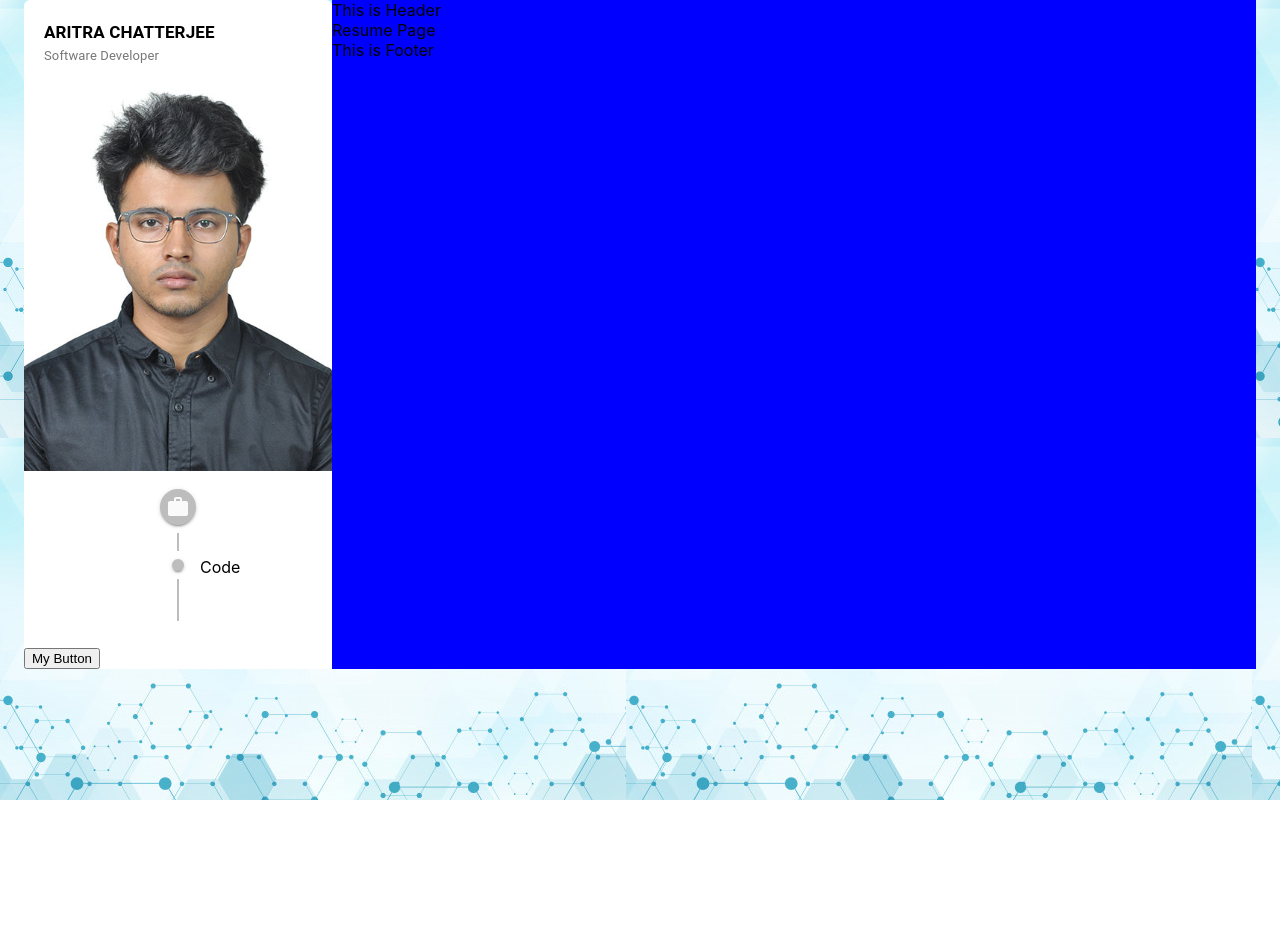
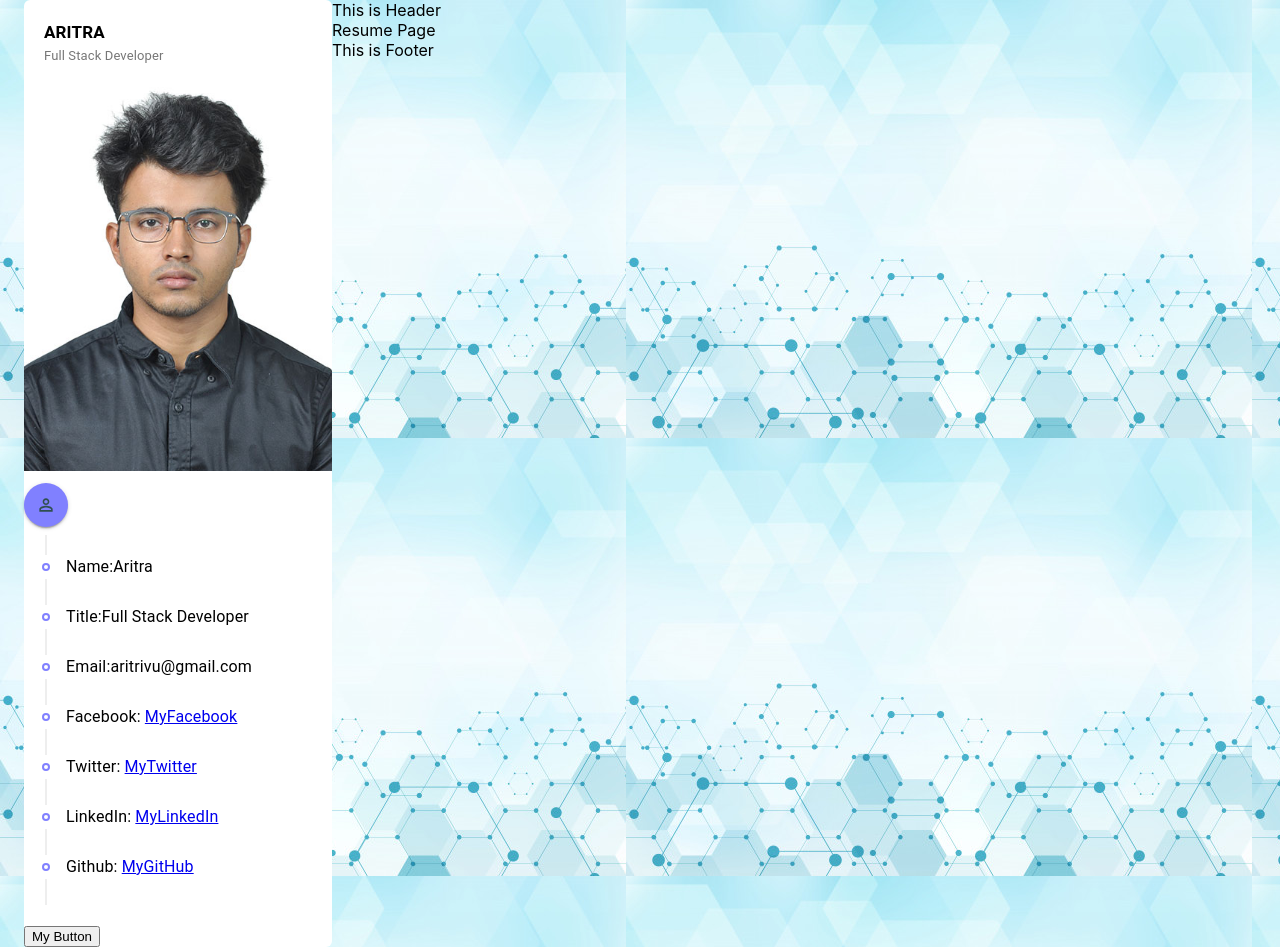
Before and after one commit to Aritra1296/Portfolio-Frontend, a React (Create React App) app: page / in a window 1280 px wide. Before the commit the page ends 800 px from the top, so only its background shows below. Built offline with nearby package versions, Linux system fonts and the light colour scheme.

Commit message:
Initial commit 2

```diff
--- a/src/App.css
+++ b/src/App.css
@@ -0,0 +1,3 @@
+:root{
+--main-color: #8080ff;
+}
--- a/src/App.js
+++ b/src/App.js
@@ -22,7 +22,7 @@
         >
           <Profile />
         </Grid>
-        <Grid item xs style={{ backgroundColor: 'blue' }}>
+        <Grid item xs >
           <Header />
           <Router>
             <Switch>
--- a/src/components/Profile/Profile.js
+++ b/src/components/Profile/Profile.js
@@ -1,22 +1,62 @@
 import React from 'react'
 import Typography from '@material-ui/core/Typography'
+import Timeline from '@material-ui/lab/Timeline'
+import TimelineItem from '@material-ui/lab/TimelineItem'
+import TimelineSeparator from '@material-ui/lab/TimelineSeparator'
+import TimelineConnector from '@material-ui/lab/TimelineConnector'
+import TimelineContent from '@material-ui/lab/TimelineContent'
+import TimelineDot from '@material-ui/lab/TimelineDot'
+import displayImage from '../../assets/images/displayImage.jpg'
+import CustomTimeline, { CustomTimelineSeparator } from '../Timeline/Timeline'
 import './Profile.css'
-import displayImage from '../../assets/images/displayImage.jpg'
-import CustomTimeline from '../Timeline/Timeline'
+import resumeData from '../../utils/resumeData'
+import PersonOutlineIcon from '@material-ui/icons/PersonOutline'
 
 const Profile = () => {
+  const CustomTimelineItem = ({ title, text, link }) => (
+    <TimelineItem>
+      <CustomTimelineSeparator />
+      <TimelineContent className='timeline_content'>
+        {link ? (
+          <Typography className='timelineItem_text'>
+            <span>{title}:</span>{' '}
+            <a href={link} target='_blank'>
+              {text}
+            </a>
+          </Typography>
+        ) : (
+          <Typography className='timelineItem_text'>
+            <span>{title}:</span>
+            {text}
+          </Typography>
+        )}
+      </TimelineContent>
+    </TimelineItem>
+  )
+
   return (
     <div className='profile container_shadow'>
       <div className='profile_name'>
-       <Typography className='name'>Aritra Chatterjee</Typography>
-       <Typography className='title'>Software Developer</Typography>
+        <Typography className='name'>{resumeData.name}</Typography>
+        <Typography className='title'>{resumeData.title}</Typography>
       </div>
       <figure className='profile_image'>
         <img src={displayImage} alt='' />
       </figure>
       <div className='profile_information'>
-       <CustomTimeline/>
-       <br/>
+        <CustomTimeline icon={<PersonOutlineIcon />}>
+          <CustomTimelineItem title='Name' text={resumeData.name} />
+          <CustomTimelineItem title='Title' text={resumeData.title} />
+          <CustomTimelineItem title='Email' text={resumeData.email} />
+          {Object.keys(resumeData.socials).map((key) => (
+            <CustomTimelineItem
+              title={key}
+              text={resumeData.socials[key].text}
+              link={resumeData.socials[key].link}
+            />
+          ))}
+        </CustomTimeline>
+        <br />
         <button>My Button</button>
       </div>
     </div>
--- a/src/components/Timeline/Timeline.css
+++ b/src/components/Timeline/Timeline.css
@@ -11,6 +11,32 @@
 .timeline .MuiTimelineItem-root {
   min-height: 0px;
 }
-.timeline .MuiTimelineItem-missingOppositeContent:before {
+.timeline .MuiTimelineItem-missingOppositeContent::before {
   display: none;
 }
+.timeline .timeline_dot_header {
+  color: black !important;
+  background-color: var(--main-color) !important;
+  font-size: small !important;
+  padding: 10px !important;
+}
+/* Remaining Items */
+.timeline .timeline_dot {
+  color: black !important;
+  border-color: var(--main-color) !important;
+  padding: 2px !important;
+}
+.timeline .MuiTimelineConnector-root {
+  background-color: #eee !important;
+}
+.timeline .timeline_dot_header > .MuiSvgIcon-root{
+  font-size: 20px;
+ color :darkslategray;
+}
+.timeline .separator_padding{
+  padding-left: 18px !important;
+}
+.timeline .timeline_content{
+  padding-top: 0px !important;
+  margin-bottom: 20px;
+}
--- a/src/components/Timeline/Timeline.js
+++ b/src/components/Timeline/Timeline.js
@@ -6,17 +6,15 @@
 import TimelineContent from '@material-ui/lab/TimelineContent'
 import TimelineDot from '@material-ui/lab/TimelineDot'
 import Typography from '@material-ui/core/Typography'
-import WorkIcon from '@material-ui/icons/Work'
+import './Timeline.css'
 
-const CustomTimeline = ({ title, children ,iicon}) => {
+const CustomTimeline = ({ title, children, icon }) => {
   return (
     <Timeline className={'timeline'}>
       {/* Item Header */}
       <TimelineItem className={'timeline_firstItem'}>
         <TimelineSeparator>
-          <TimelineDot className={'timeline_dot_header'} >
-           { <WorkIcon/>}
-          </TimelineDot>
+          <TimelineDot className={'timeline_dot_header'}>{icon}</TimelineDot>
           <TimelineConnector />
         </TimelineSeparator>
         <TimelineContent>
@@ -26,22 +24,16 @@
         </TimelineContent>
       </TimelineItem>
       {children}
-
-      {/* Rest Items */}
-      <TimelineItem>
-        <CustomTimelineSeparator />
-        <TimelineContent>Code</TimelineContent>
-      </TimelineItem>
     </Timeline>
   )
 }
 
 export const CustomTimelineSeparator = () => {
   return (
-  <TimelineSeparator className={'separator_padding'}>
-    <TimelineDot className={'timeline_dot'} />
-    <TimelineConnector />
-  </TimelineSeparator>
+    <TimelineSeparator className={'separator_padding'}>
+      <TimelineDot variant={'outlined'} className={'timeline_dot'} />
+      <TimelineConnector />
+    </TimelineSeparator>
   )
 }
 
--- a/src/utils/resumeData.js
+++ b/src/utils/resumeData.js
@@ -0,0 +1,40 @@
+import React from 'react';
+import FacebookIcon from '@material-ui/icons/Facebook'
+import TwitterIcon from '@material-ui/icons/Twitter'
+import LinkedInIcon from '@material-ui/icons/LinkedIn'
+import GitHubIcon from '@material-ui/icons/GitHub'
+
+
+export default {
+  name: 'Aritra',
+  title: 'Full Stack Developer',
+
+  birthday: '12 Aug ,1997',
+  email: 'aritrivu@gmail.com',
+  job: 'Freelancer',
+  address: 'Chandannagar ,WestBengal, India',
+  phone: '9830243909',
+
+  socials: {
+    Facebook: {
+      link: 'https://www.facebook.com/',
+      text: 'MyFacebook',
+      icon: <FacebookIcon />,
+    },
+    Twitter: {
+      link: 'https://www.twitter.com/',
+      text: 'MyTwitter',
+      icon: <TwitterIcon />,
+    },
+    LinkedIn: {
+      link: 'https://www.linkedin.com/',
+      text: 'MyLinkedIn',
+      icon: <LinkedInIcon />,
+    },
+    Github: {
+      link: 'https://www.github.com/',
+      text: 'MyGitHub',
+      icon: <GitHubIcon />,
+    },
+  },
+}
```
Lines whose indentation alone changed are shown as unchanged.
